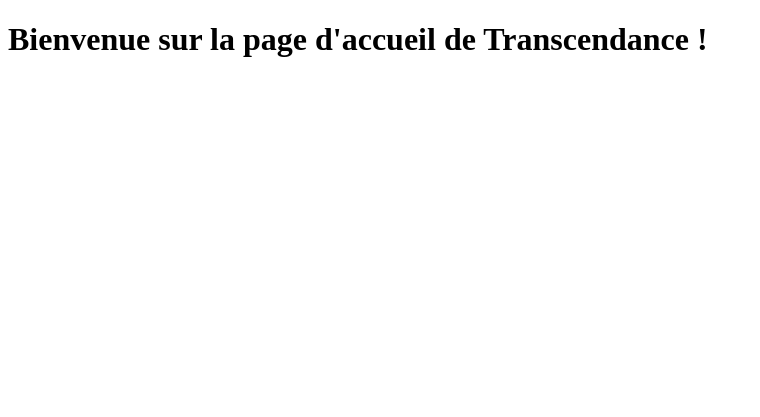
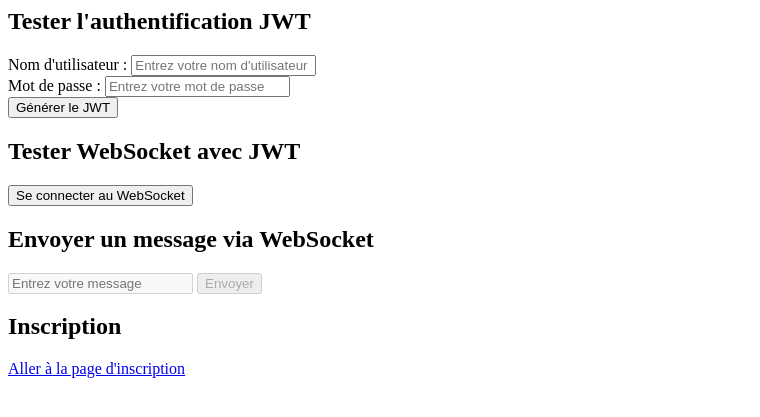
Before and after one commit to Tulece/42transcendance, a Django app: page / in a window 1280 px wide. Shown: the top 417 px of the page, without its empty margins (0-760 px from the left). Run offline with Django 5.2, Linux system fonts and the light colour scheme.

Commit message:
possible to register, create the jwt token associated to the new user in order to write a message via websocket. some thingsare temporary because it's served static and not SPA

```diff
--- a/django/pong/routing.py
+++ b/django/pong/routing.py
@@ -1,6 +1,6 @@
 from django.urls import re_path
-from pong import consumers  # À créer
+from pong import consumers
 
 websocket_urlpatterns = [
-    re_path(r'ws/somepath/$', consumers.MyConsumer.as_asgi()),
+    re_path(r'ws/somepath/$', consumers.PongConsumer.as_asgi()),
 ]
--- a/django/pong/templates/home.html
+++ b/django/pong/templates/home.html
@@ -1,11 +1,104 @@
-<!DOCTYPE html>
-<html lang="en">
-<head>
-    <meta charset="UTF-8">
-    <meta name="viewport" content="width=device-width, initial-scale=1.0">
-    <title>Home Page</title>
-</head>
-<body>
-    <h1>Bienvenue sur la page d'accueil de Transcendance !</h1>
-</body>
-</html>
+<h2>Tester l'authentification JWT</h2>
+<label for="jwt-username">Nom d'utilisateur :</label>
+<input type="text" id="jwt-username" placeholder="Entrez votre nom d'utilisateur" />
+<br />
+<label for="jwt-password">Mot de passe :</label>
+<input type="password" id="jwt-password" placeholder="Entrez votre mot de passe" />
+<br />
+<button id="generate-jwt">Générer le JWT</button>
+<pre id="jwt-display"></pre>
+<pre id="jwt-error" style="color: red;"></pre>
+
+<h2>Tester WebSocket avec JWT</h2>
+<button id="connect-ws">Se connecter au WebSocket</button>
+<pre id="ws-log"></pre>
+
+<h2>Envoyer un message via WebSocket</h2>
+<input type="text" id="ws-message" placeholder="Entrez votre message" disabled />
+<button id="send-ws-message" disabled>Envoyer</button>
+
+<h2>Inscription</h2>
+<a href="/register/">Aller à la page d'inscription</a>
+
+<script>
+    let jwtToken = "";
+    let ws;
+
+    // Récupérer un vrai JWT
+    document.getElementById("generate-jwt").onclick = async () => {
+        const username = document.getElementById("jwt-username").value;
+        const password = document.getElementById("jwt-password").value;
+
+        if (!username || !password) {
+            alert("Veuillez entrer un nom d'utilisateur et un mot de passe.");
+            return;
+        }
+
+        const response = await fetch('/api/token/', {
+            method: 'POST',
+            headers: { 'Content-Type': 'application/json' },
+            body: JSON.stringify({ username, password })
+        });
+
+        if (response.ok) {
+            const data = await response.json();
+            jwtToken = data.access;
+            document.getElementById("jwt-display").textContent = `JWT: ${jwtToken}`;
+            document.getElementById("jwt-error").textContent = "";
+            console.log("JWT récupéré:", jwtToken);
+        } else {
+            const errorData = await response.json();
+            document.getElementById("jwt-error").textContent = `Erreur d'authentification : ${errorData.detail || 'Inconnue'}`;
+            jwtToken = "";
+            console.error("Erreur JWT:", errorData);
+        }
+    };
+
+    // Se connecter au WebSocket
+    document.getElementById("connect-ws").onclick = () => {
+        if (!jwtToken) {
+            alert("Veuillez générer un JWT avant de vous connecter.");
+            return;
+        }
+
+        ws = new WebSocket(`ws://localhost:8000/ws/somepath/?token=${jwtToken}`);
+
+        ws.onopen = () => {
+            console.log("WebSocket connecté.");
+            document.getElementById("ws-log").textContent += "\n[WebSocket] Connecté.";
+            document.getElementById("ws-message").disabled = false;
+            document.getElementById("send-ws-message").disabled = false;
+        };
+
+        ws.onmessage = (event) => {
+            console.log("Message reçu:", event.data);
+            document.getElementById("ws-log").textContent += `\n[Serveur] ${event.data}`;
+        };
+
+        ws.onerror = (error) => {
+            console.error("Erreur WebSocket:", error);
+            document.getElementById("ws-log").textContent += "\n[Erreur WebSocket]";
+        };
+
+        ws.onclose = (event) => {
+            console.log("WebSocket déconnecté.");
+            let reason = "Déconnecté.";
+            if (event.code === 4003) reason = "JWT invalide ou expiré.";
+            document.getElementById("ws-log").textContent += `\n[WebSocket] ${reason}`;
+            document.getElementById("ws-message").disabled = true;
+            document.getElementById("send-ws-message").disabled = true;
+        };
+    };
+
+    // Envoyer un message via WebSocket
+    document.getElementById("send-ws-message").onclick = () => {
+        const message = document.getElementById("ws-message").value;
+        if (message && ws && ws.readyState === WebSocket.OPEN) {
+            ws.send(message);
+            console.log("Message envoyé:", message);
+            document.getElementById("ws-log").textContent += `\n[Vous] ${message}`;
+        } else {
+            alert("WebSocket non connecté ou message vide.");
+        }
+    };
+</script>
--- a/django/pong/urls.py
+++ b/django/pong/urls.py
@@ -21,6 +21,7 @@ from rest_framework_simplejwt.views import TokenObtainPairView, TokenRefreshView
 from rest_framework.decorators import api_view, permission_classes
 from rest_framework.permissions import IsAuthenticated
 from rest_framework.response import Response
+from pong.views import register_view
 
 @api_view(['GET'])
 @permission_classes([IsAuthenticated])
@@ -30,6 +31,7 @@ def protected_view(request):
 
 
 urlpatterns = [
+	path('register/', register_view, name='register'),
     path('admin/', admin.site.urls),
     path('api/token/', TokenObtainPairView.as_view(), name='token_obtain_pair'),
     path('api/token/refresh/', TokenRefreshView.as_view(), name='token_refresh'),
@@ -45,3 +47,10 @@ from pong.views import home
 urlpatterns += [
     path('', home, name='home'),
 ]
+
+from django.conf import settings
+from django.conf.urls.static import static
+
+if settings.DEBUG:
+    urlpatterns += static(settings.STATIC_URL, document_root=settings.STATIC_ROOT)
+    urlpatterns += static(settings.MEDIA_URL, document_root=settings.MEDIA_ROOT)
--- a/django/pong/views.py
+++ b/django/pong/views.py
@@ -1,4 +1,45 @@
-from django.shortcuts import render
+from django.shortcuts import render, redirect
+from django.contrib.auth.models import User
+from django.contrib.auth.hashers import make_password
+from django.core.files.storage import FileSystemStorage
+from rest_framework_simplejwt.tokens import RefreshToken
 
 def home(request):
     return render(request, 'home.html')
+
+def register_view(request):
+    if request.method == "POST":
+        username = request.POST.get("username")
+        password = request.POST.get("password")
+        avatar = request.FILES.get("avatar")
+
+        # Validation des données
+        if not username or not password:
+            return render(request, "register.html", {"error_message": "Tous les champs sont obligatoires."})
+        if User.objects.filter(username=username).exists():
+            return render(request, "register.html", {"error_message": "Nom d'utilisateur déjà pris."})
+
+        # Sauvegarde de l'avatar
+        if avatar:
+            fs = FileSystemStorage(location='media/avatars/')
+            avatar_name = fs.save(avatar.name, avatar)
+        else:
+            avatar_name = None
+
+        # Création de l'utilisateur
+        user = User.objects.create(
+            username=username,
+            password=make_password(password)
+        )
+
+        # Génération des tokens JWT
+        refresh = RefreshToken.for_user(user)
+
+        # Ajout des tokens dans la session
+        request.session['access_token'] = str(refresh.access_token)
+        request.session['refresh_token'] = str(refresh)
+
+        # Redirection vers la page d'accueil
+        return redirect('home')  # 'home' est le nom de la vue pour home.html dans vos URL
+
+    return render(request, "register.html")
--- a/django/requirements.txt
+++ b/django/requirements.txt
@@ -4,3 +4,4 @@ djangorestframework-simplejwt
 psycopg2-binary>=2.9
 channels
 daphne
+whitenoise
--- a/docker-compose.yml
+++ b/docker-compose.yml
@@ -29,9 +29,11 @@ services:
     env_file:
       - .env
     environment:
+      DJANGO_SETTINGS_MODULE: pong.settings
       POSTGRES_HOST: db
     volumes:
       - ./django:/app
+      - ./media:/app/media
     ports:
       - "8000:8000"
     depends_on:
```
Also changed, not shown: django/pong/asgi.py (+8 -7 lines), django/pong/consumers.py (+29 -18 lines), django/pong/settings.py (+11 -0 lines), django/pong/templates/register.html (added, +31 -0 lines), 1 other file.
